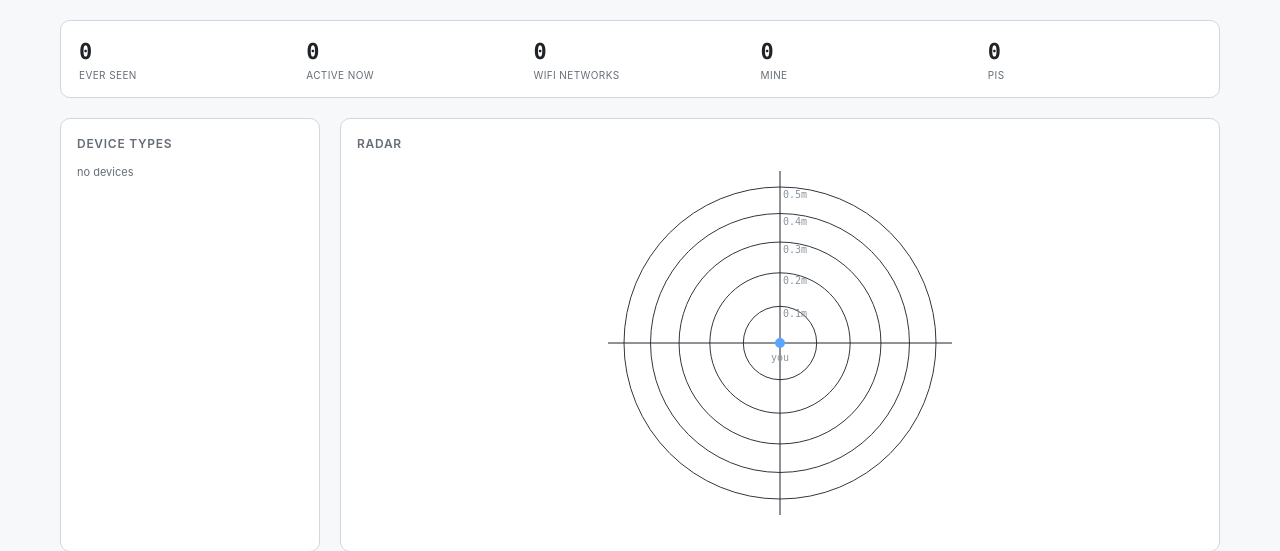
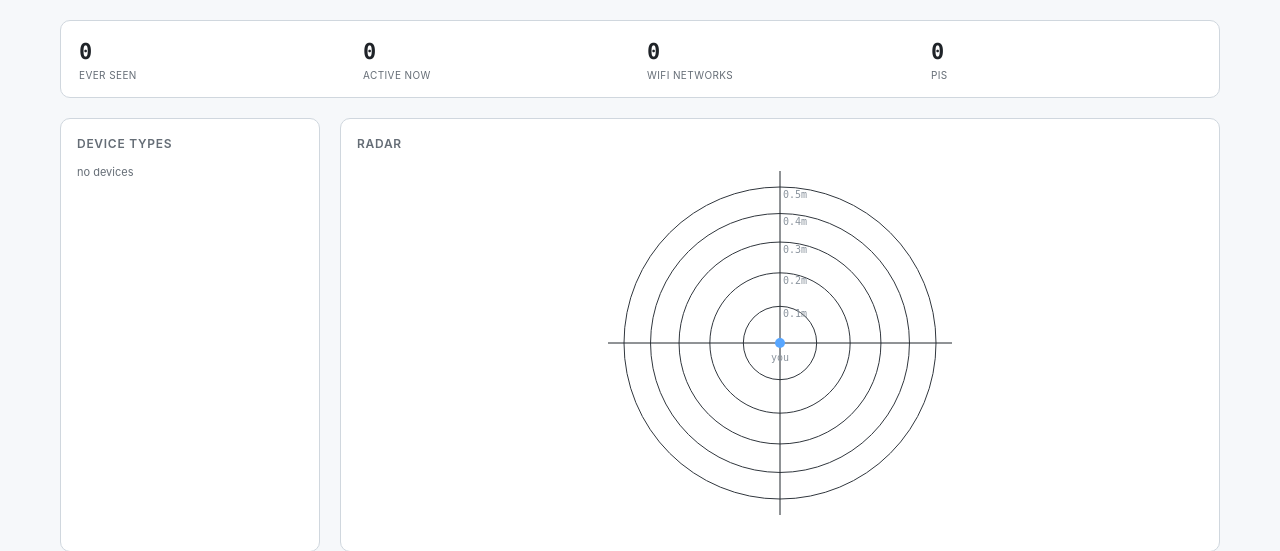
Before and after one commit to siropkin/neighborhood-rhythm, a Flask app: page / in a window 1280 px wide. Shown: the part 58-609 px from the top of the page. Run offline with Flask 3, Linux system fonts and the light colour scheme; data that the repository does not hold is empty.

Commit message:
Remove 'mine' from stats row
Co-Authored-By: Claude <noreply@anthropic.com>

```diff
--- a/static/app.js
+++ b/static/app.js
@@ -220,7 +220,6 @@ async function refresh() {
     ]);
     document.getElementById('s-current').textContent = stats.current;
     document.getElementById('s-total').textContent = stats.total;
-    document.getElementById('s-mine').textContent = stats.mine;
     document.getElementById('s-wifi').textContent = stats.wifi;
     document.getElementById('s-sensors').textContent = stats.sensors;
     document.getElementById('s-scan').textContent = fmtAgo(stats.last_scan);
--- a/templates/index.html
+++ b/templates/index.html
@@ -29,7 +29,6 @@
     <span class="stat"><b id="s-total">0</b><label>ever seen</label></span>
     <span class="stat"><b id="s-current">0</b><label>active now</label></span>
     <span class="stat"><b id="s-wifi">0</b><label>wifi networks</label></span>
-    <span class="stat"><b id="s-mine">0</b><label>mine</label></span>
     <span class="stat"><b id="s-sensors">0</b><label>pis</label></span>
   </section>
 
```
